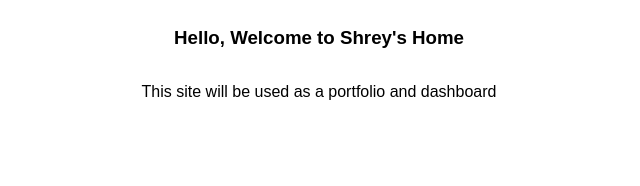
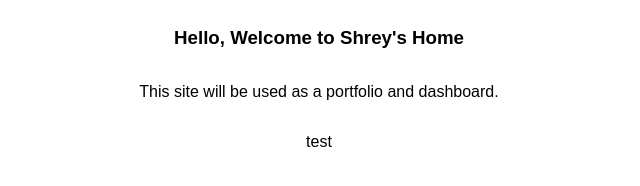
Before and after one commit to Syseptic/Shrey-s-Home, a plain HTML site: page index.html in a window 1280 px wide. Shown: the full height of the page, 321-961 px from the left. Drawn offline with Linux system fonts and the light colour scheme.

Commit message:
Added a testing branch

```diff
--- a/index.html
+++ b/index.html
@@ -8,7 +8,8 @@
     <div>
       <div class="title">
         <h3>Hello, Welcome to Shrey's Home</h3>
-        <p>This site will be used as a portfolio and dashboard</p>
+        <p>This site will be used as a portfolio and dashboard.</p>
+        <p>test</p>
       </div>
     </div>
 
```
